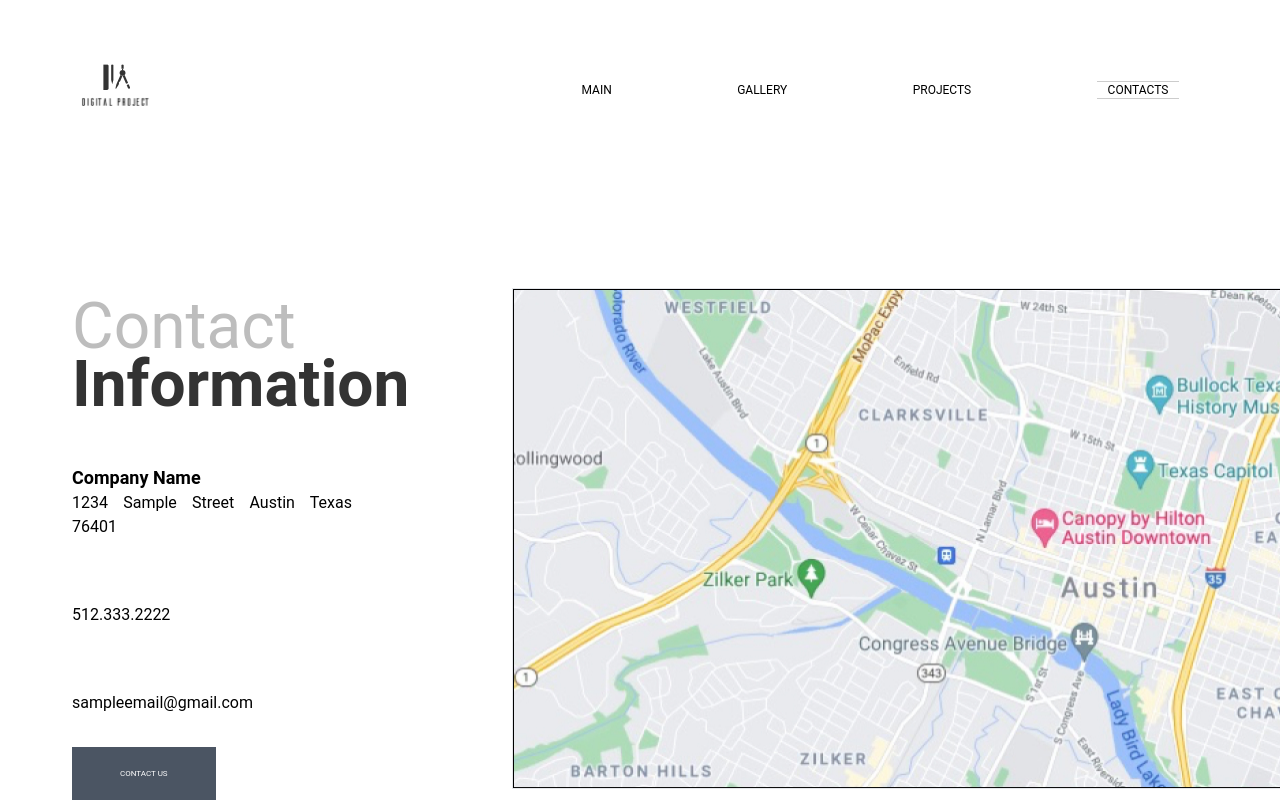
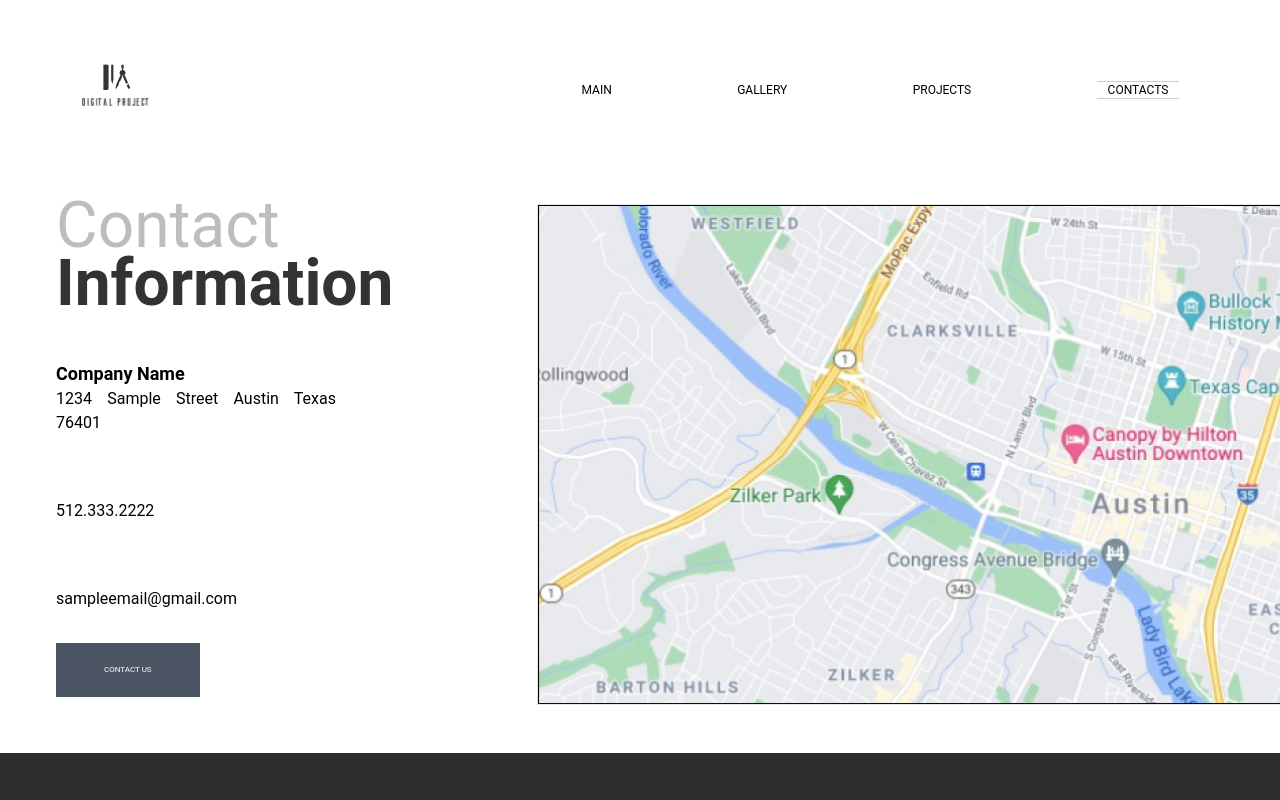
Before and after one commit to Agonsi123/LandPageDesign, a React (Vite) app: page /contacts in a window 1280 px wide. Shown: the top 800 px of the page. Built offline with nearby package versions, Linux system fonts and the light colour scheme; a web font is replaced by a local one.

Commit message:
Update Contacts.jsx

```diff
--- a/src/pages/contacts/Contacts.jsx
+++ b/src/pages/contacts/Contacts.jsx
@@ -6,14 +6,15 @@
 const Contacts = () => {
   return (
     <div className='m-0 p-0 font-[Roboto]'>
-        <section className='-mt-24 text-justify mb-12 md:mx-10 md:-mt-24'>
-            <div className='md:relative md:top-[165px] md:w[338px]'>
+        <section className='m:4 -mt-24 text-justify mb-12 md:mx-10 md:-mt-24 md:ml-6'>
+            <div className='md:flex md:flex-col lg:flex-row lg:items-center'>
+                <div className=''>
+                    <div className='md:w[338px] md:mt-14'>
                         <h1 className='text-[#BDBDBD] text-[32px] md:text-[64px] md:leading-[44px]'>Contact</h1>
                         <h1 className='font-bold text-[#333333] text-[32px] -my-3 md:text-[64px]'>Information</h1>
                     </div>
-            <div className='md:flex flex-row md:items-center'>
-                <div className='mt-4 md:mt-24 md:mr-16'>
-                    <div className='md:w-[280px] md:mt-28 '>
+                    <div className='mt-10'>
+                        <div className='md:w-[280px] md:mt-2 '>
                             <h5 className='font-bold md:text-[18px]'>Company Name</h5>
                             <span className='md:text-[16px]'>1234 Sample Street Austin Texas 76401</span>
                         </div>
@@ -21,8 +22,9 @@
                         <p className='mt-4 md:mt-16'>sampleemail@gmail.com</p>
                         <button className='flex  px-12 p-4 bg-gray-600 text-white text-[8px] text-center leading-[22px] mt-4 md:mt-8'>CONTACT US</button>
                     </div>
+                </div>
                 <div className=''>
-                    <img src={S4image9} className='mt-5 md:w-[800px] md:h-[501px] border-[1px] md:top-[105px] md:left-[650px] md:ml-24' alt="" />
+                    <img src={S4image9} className='mt-5 md:w-[800px] md:h-[501px] border-[1px] md:mt-16 lg:top-[105px] lg:left-[650px] lg:ml-36' alt="" />
                 </div>
             </div>
         </section>
```
Lines whose indentation alone changed are shown as unchanged.
